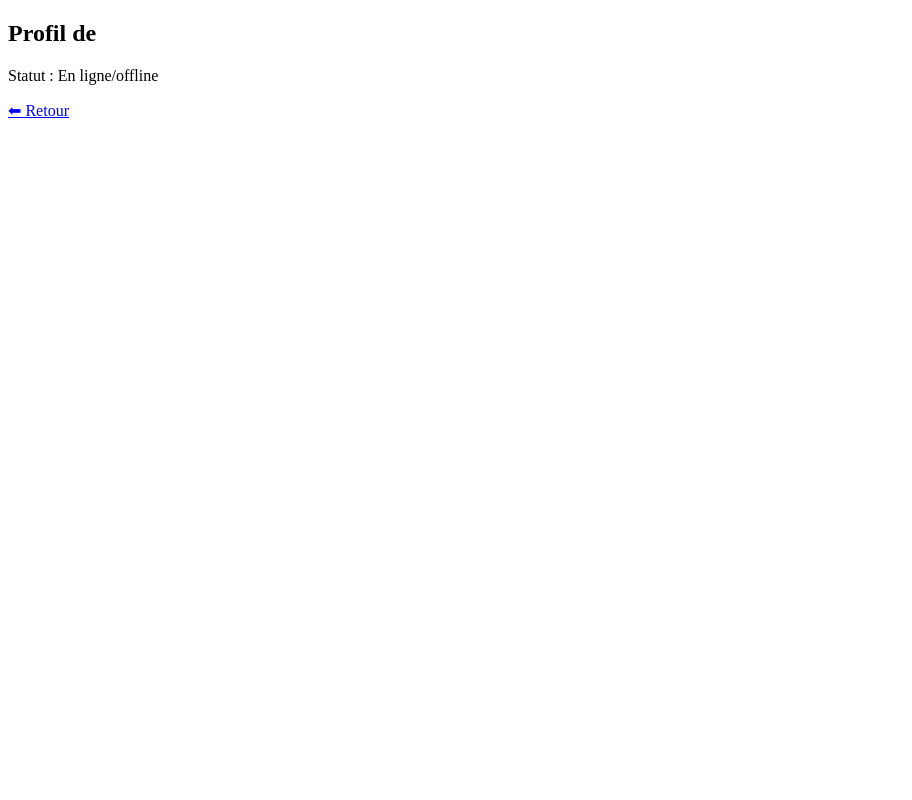
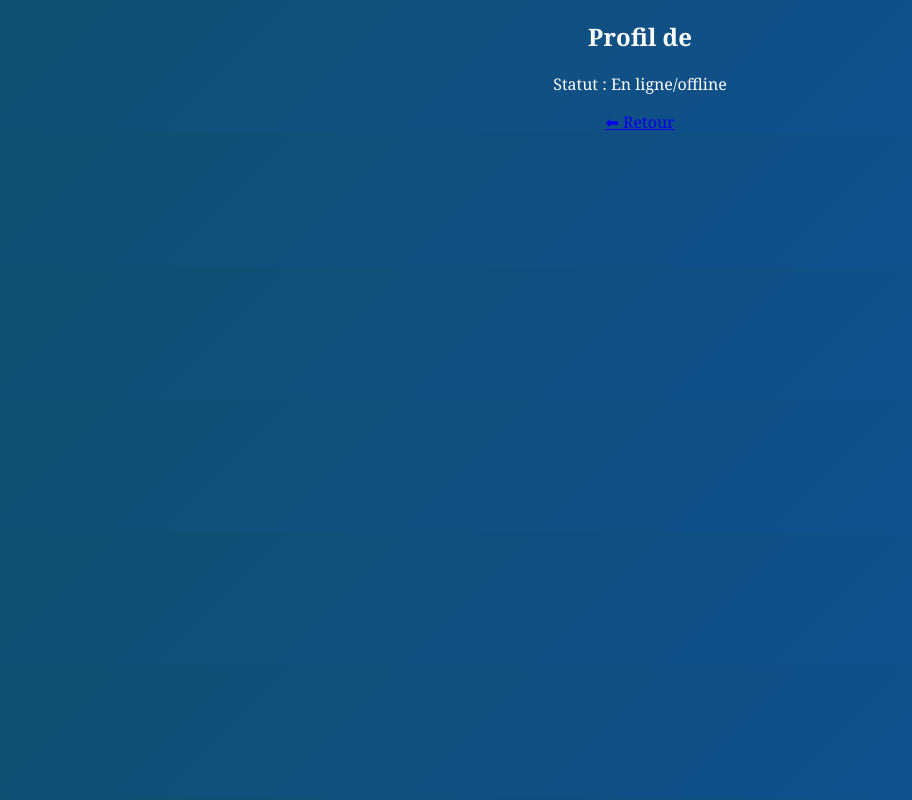
Before and after one commit to Exau2010/Discussion-, a website: page profile.html in a window 1280 px wide. Shown: the whole page, without its empty margins (0-912 px from the left). Drawn offline with nearby package versions, Linux system fonts and the light colour scheme; no server answers.

Commit message:
Add stylesheet link to profile.html

```diff
--- a/profile.html
+++ b/profile.html
@@ -1,6 +1,7 @@
 <!DOCTYPE html>
 <html>
-<head><meta charset="UTF-8"><title>Profil</title></head>
+<head><meta charset="UTF-8"><title>Profil</title>
+<link rel="stylesheet" href="style.css"></head>
 <body>
 <h2>Profil de <span id="user"></span></h2>
 <p>Statut : En ligne/offline</p>
```
